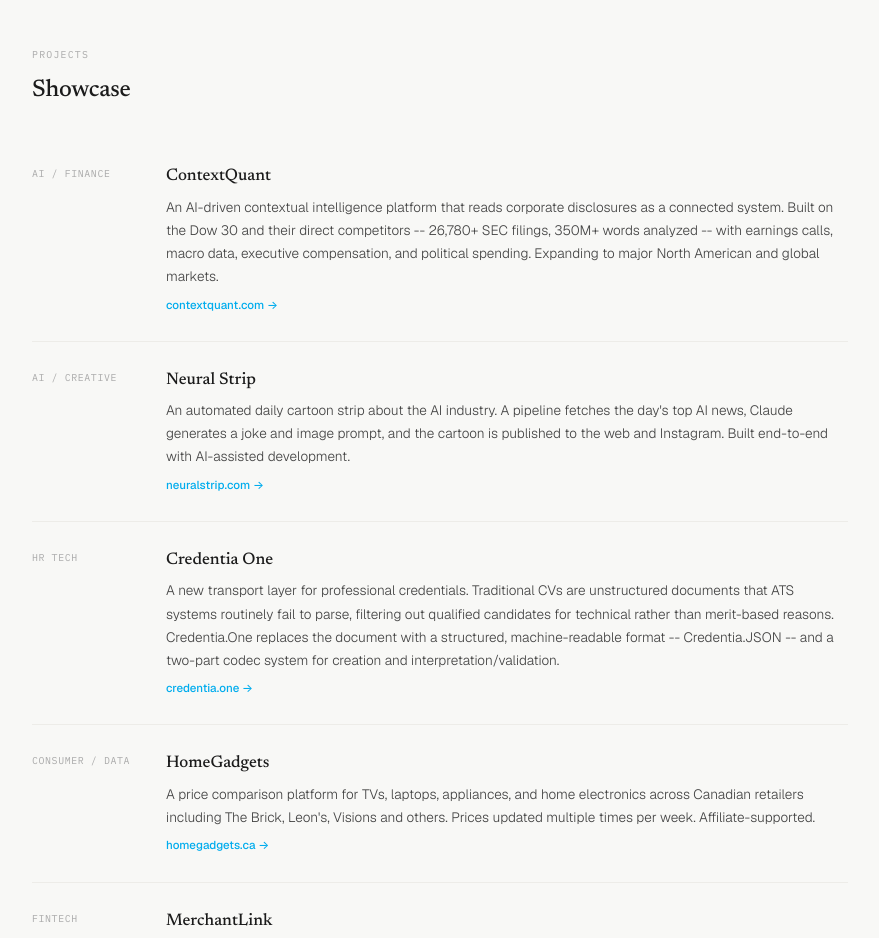
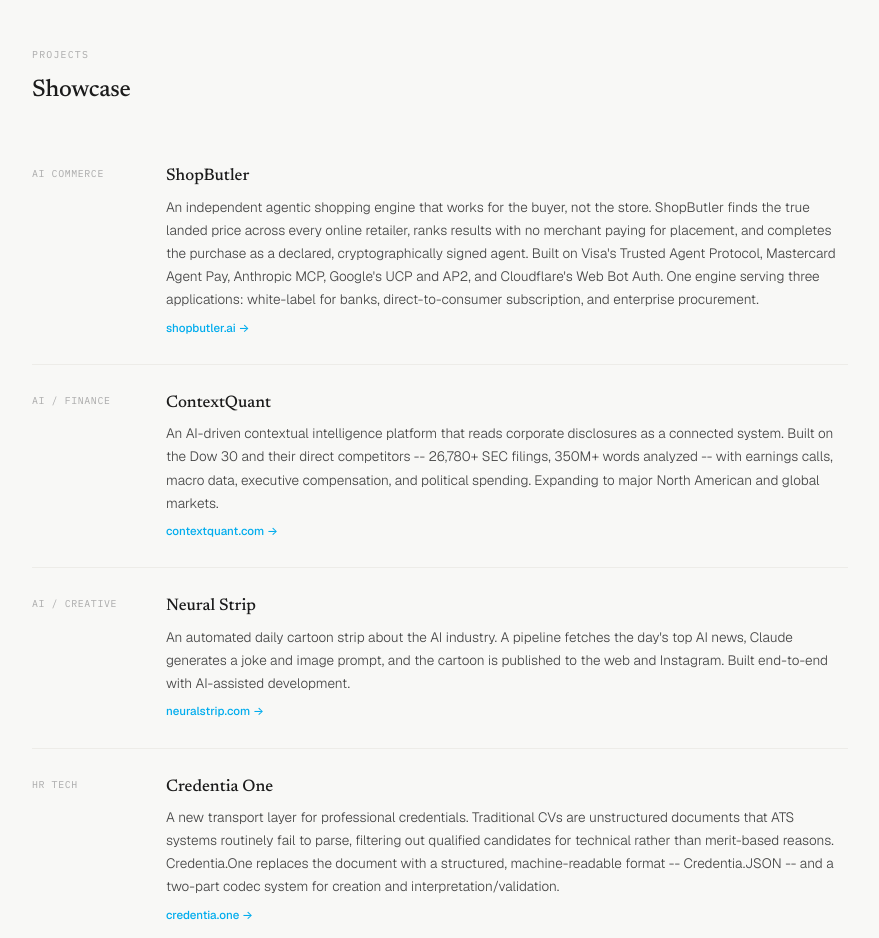
Before and after one commit to madriz/madriz.ca, a plain HTML site: page index.html in a window 1280 px wide. Shown: the part 880-1818 px from the top of the page, without its empty margins (200-1079 px from the left). Drawn offline with nearby package versions, Linux system fonts and the light colour scheme.

Commit message:
Add files via upload

```diff
--- a/index.html
+++ b/index.html
@@ -371,6 +371,14 @@
     <span class="mono rv">Projects</span>
     <h2 class="section-heading rv">Showcase</h2>
     <div class="project-list">
+      <a href="https://shopbutler.ai" target="_blank" class="project-row rv">
+        <div class="project-cat">AI Commerce</div>
+        <div>
+          <h3>ShopButler</h3>
+          <p class="project-desc">An independent agentic shopping engine that works for the buyer, not the store. ShopButler finds the true landed price across every online retailer, ranks results with no merchant paying for placement, and completes the purchase as a declared, cryptographically signed agent. Built on Visa's Trusted Agent Protocol, Mastercard Agent Pay, Anthropic MCP, Google's UCP and AP2, and Cloudflare's Web Bot Auth. One engine serving three applications: white-label for banks, direct-to-consumer subscription, and enterprise procurement.</p>
+          <span class="project-url">shopbutler.ai &rarr;</span>
+        </div>
+      </a>
       <a href="https://contextquant.com" target="_blank" class="project-row rv">
         <div class="project-cat">AI / Finance</div>
         <div>
```
